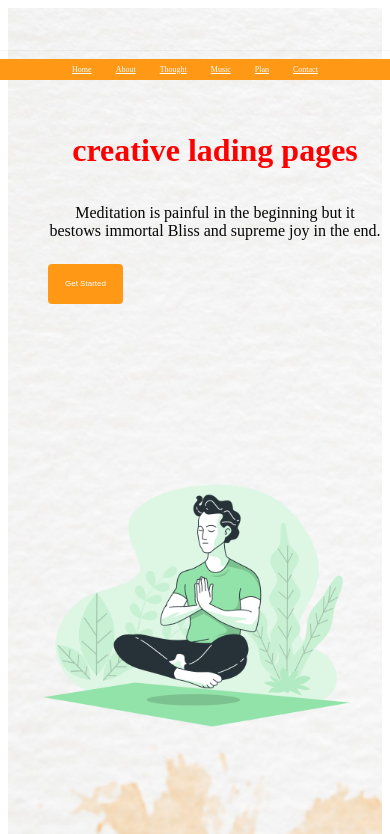
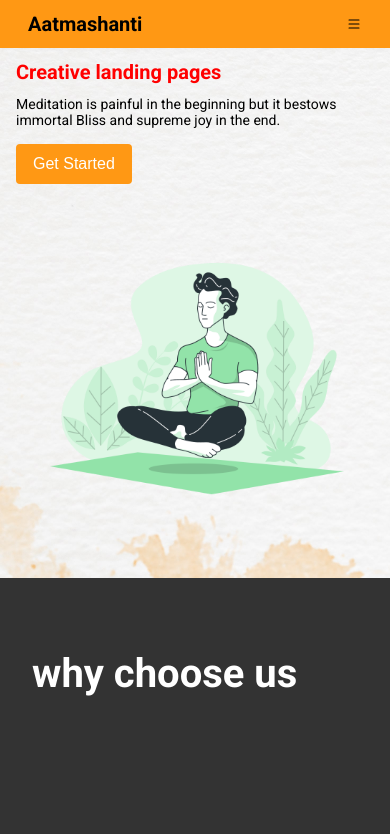
Before and after one commit to naveen-84/aatmashanti, a plain HTML site: page Home.html in a window 390 px wide. Shown: the top 834 px of the page. Drawn offline with nearby package versions, Linux system fonts and the light colour scheme; a web font is replaced by a local one.

Commit message:
cleanup changes and hamburger menu

```diff
--- a/Home.html
+++ b/Home.html
@@ -11,15 +11,24 @@
       href="https://cdns.cloudflare.com/ajax/libs/font-awesomw/5.15.2/css/all.min.css"
     />
 
+    <link rel="preconnect" href="https://fonts.googleapis.com" />
+    <link rel="preconnect" href="https://fonts.gstatic.com" crossorigin />
+    <link
+      href="https://fonts.googleapis.com/css2?family=Roboto:wght@100;400;700&display=swap"
+      rel="stylesheet"
+    />
+
     <!-- custom css file link  -->
     <link rel="stylesheet" href="style.css" />
   </head>
   <body>
     <!-- header section starts -->
-    <header>
+    <header class="">
+      <div class="container">
+        <h1>Aatmashanti</h1>
         <nav class="navbar">
           <ul>
-          <li><a href="Home.html">Home</a></li>
+            <li><a href="Home.html" class="active">Home</a></li>
             <li><a href="About.html">About</a></li>
             <li><a href="Thought.html">Thought</a></li>
             <li><a href="Music.html">Music</a></li>
@@ -27,14 +36,20 @@
             <li><a href="Contact.html">Contact</a></li>
           </ul>
         </nav>
+        <div id="hamburger_menu">
+          <img src="./Photo/list.svg" id="open_hamburger" />
+          <img src="./Photo/x-circle.svg" id="close_hamburger" />
+        </div>
+      </div>
     </header>
     <!-- header section ends -->
 
     <!-- home section starts -->
 
     <section class="home">
+      <article class="container">
         <div class="content">
-        <h1>creative lading pages</h1>
+          <h1>Creative landing pages</h1>
           <p>
             Meditation is painful in the beginning but it bestows immortal Bliss
             and supreme joy in the end.
@@ -44,6 +59,7 @@
         <div class="image">
           <img src="./Photo/Meditation-bro.png" alt="" />
         </div>
+      </article>
     </section>
 
     <!-- home section ends -->
@@ -72,13 +88,13 @@
           <p>subscribe us for latest updates</p>
           <form action="">
             <input type="email" placeholder="your email" />
-            <input type="sumit" class="btn" value="subscribe" />
+            <button type="submit" class="btn">Submit</button>
           </form>
         </div>
       </div>
-      <h1 class="credit">
-        created by <a href="#">Mr. Naveen Kaushik</a> | All rights reserved
-      </h1>
+      <p class="credit">
+        Created by <a href="#">Mr. Naveen Kaushik</a> | All rights reserved
+      </p>
     </footer>
 
     <!-- footer section end -->
@@ -86,6 +102,6 @@
     <!-- jquery cdn link -->
     <script src="https://cdnjs.cloudflare.com/ajax/libs/jquery/3.6.0/jquery.min.js"></script>
     <!-- custom js file link -->
-    <script src="js/script.js"></script>
+    <script src="script.js"></script>
   </body>
 </html>
--- a/script.js
+++ b/script.js
@@ -1,7 +1,53 @@
-$(document).ready(function(){
+document.addEventListener("DOMContentLoaded", () => {
+  let isMobile = false;
+  let isHamburgerMenuOpen = false;
 
-    $('#menu').click(function(){
-       $(this).toggleclass('fa-times');
-       $('.navbar').toggleclass('nav-toggle');
-    });
+  const toggleHeader = () => {
+    const hamburgerMenu = document.querySelector("#hamburger_menu");
+    const openHamburgerIcon = document.querySelector("#open_hamburger");
+    const closeHamburgerIcon = document.querySelector("#close_hamburger");
+    const navbar = document.querySelector("header .navbar");
+
+    const toggleHamburgerMenu = () => {
+      if (isHamburgerMenuOpen) {
+        openHamburgerIcon.style.display = "none";
+        closeHamburgerIcon.style.display = "block";
+        navbar.className = "navbar open";
+      } else {
+        openHamburgerIcon.style.display = "block";
+        closeHamburgerIcon.style.display = "none";
+        navbar.className = "navbar";
+      }
+    };
+
+    if (isMobile) {
+      hamburgerMenu.style.display = "block";
+      hamburgerMenu.addEventListener("click", () => {
+        if (isHamburgerMenuOpen) {
+          isHamburgerMenuOpen = false;
+        } else {
+          isHamburgerMenuOpen = true;
+        }
+        toggleHamburgerMenu();
+      });
+    } else {
+      hamburgerMenu.style.display = "none";
+    }
+    toggleHamburgerMenu();
+  };
+
+  const toggleIsMobile = () => {
+    if (window.innerWidth < 768) {
+      isMobile = true;
+    } else {
+      isMobile = false;
+    }
+  };
+
+  window.addEventListener("resize", (e) => {
+    toggleIsMobile();
+    toggleHeader();
+  });
+  toggleIsMobile();
+  toggleHeader();
 });
--- a/style.css
+++ b/style.css
@@ -6,24 +6,27 @@
 
 :root {
   --orange: #ff9814;
+  --dark: black;
+  --dark-2: #222;
+  --light: white;
 }
 
 *::selection {
   background: var(--orange);
-  color: #fff;
+  color: var(--light);
 }
 
-html {
-  overflow-x: hidden;
+body {
+  margin: 0;
+  font-family: "Roboto", sans-serif;
 }
 
+/* Button starts*/
 .btn {
   font-size: 1rem;
   padding: 0 16px;
   background: var(--orange);
-  color: #fff;
-  margin-top: 1rem;
-  margin-left: 5rem;
+  color: var(--light);
   cursor: pointer;
   height: 40px;
   display: flex;
@@ -36,32 +39,37 @@ html {
 }
 
 .btn:hover {
-  background: #333;
+  background: var(--dark);
+}
+/* Button ends */
+
+.container {
+  max-width: 1200px;
+  margin: 0 auto;
+  padding: 0 16px;
 }
 
 header {
-  position: fixed;
+  position: sticky;
   top: 0;
-  left: 3px;
+  left: 0;
   z-index: 1000;
-  background: #fff;
   box-shadow: 0 0.1rem 0.3rem rgba(0, 0, 0, 0.03);
   width: 100%;
+  background: var(--orange);
+  padding: 0.75rem;
 }
 
-header .heading {
-  font-size: 4rem;
-  color: #666;
-  padding: 2rem;
-  text-align: center;
+header h1 {
+  margin: 0;
+  font-size: 22px;
 }
 
-header #menu {
-  font-size: 4rem;
-  color: #666;
-  cursor: pointer;
-  margin: 1.5rem;
-  display: none;
+header .container {
+  display: flex;
+  align-items: center;
+  justify-content: space-between;
+  gap: 16px;
 }
 
 header .navbar ul {
@@ -69,8 +77,7 @@ header .navbar ul {
   align-items: center;
   justify-content: center;
   list-style: none;
-  background: var(--orange);
-  padding: 0.75rem;
+  margin: 0;
 }
 
 header .navbar ul li {
@@ -79,42 +86,56 @@ header .navbar ul li {
 
 header .navbar ul li a {
   font-size: 1rem;
-  color: #fff;
+  color: var(--light);
+  text-decoration: none;
 }
-header .navbar ul li a:hover {
-  color: #444;
+
+header .navbar ul li a:hover,
+header .navbar ul li a:active,
+header .navbar ul li a.active {
+  color: var(--dark);
 }
+
 .home {
-  min-height: 100vh;
-  display: flex;
-  align-items: center;
-  justify-content: space-around;
   background: url(./Photo/home-bg.jpg) no-repeat;
   background-size: cover;
   background-position: center;
   background-attachment: fixed;
-  flex-wrap: wrap;
+  padding: 16px 0;
 }
+
 .home .image {
-  flex: 1 1 40rem;
+  flex: 0 0 40%;
 }
+
 .home .image img {
   width: 100%;
 }
+
 .home .content {
-  flex: 1 1 40rem;
+  flex: 0 0 60%;
 }
+
 .home .content h1 {
-  font-size: 5rem;
-  margin-left: 5rem;
+  font-size: 4rem;
   color: rgb(255, 0, 0);
+  margin: 0 0 1rem 0;
+  line-height: 0.8;
 }
+
 .home .content p {
-  font-size: 2rem;
-  color: rgb(5, 5, 5);
-  padding: 1rem 0;
-  margin-left: 5rem;
+  font-size: 1.25rem;
+  margin: 0;
+  margin-bottom: 16px;
 }
+
+.home .container {
+  display: flex;
+  align-items: center;
+  justify-content: space-between;
+  gap: 16px;
+}
+
 .about {
   min-height: 100vh;
   display: flex;
@@ -340,27 +361,23 @@ header .navbar ul li a:hover {
 .footer .box-container form {
   display: flex;
   align-items: center;
+  gap: 8px;
 }
+
 .footer .box-container form input[type="email"] {
-  height: 4rem;
-  width: 20rem;
-  font-size: 1.7rem;
+  height: 40px;
   padding: 0 1rem;
+  display: flex;
+  align-items: center;
+  border-radius: 4px;
+  outline: none;
+  border: 1px solid transparent;
 }
 .footer .box-container form .btn {
-  margin-top: 0;
-  margin-left: 0;
-  height: 4rem;
-  width: 15rem;
-  font-size: 2rem;
-}
-.footer .box-container form .btn:hover {
-  color: #333;
-  background: #ccc;
+  width: fit-content;
 }
 .footer .credit {
-  font-size: 2rem;
-  background: #222;
+  background: var(--dark-2);
   text-align: center;
   color: #fff;
   padding: 2rem 1rem;
@@ -371,84 +388,43 @@ header .navbar ul li a:hover {
 }
 
 /* media queries */
+@media (max-width: 767px) {
+  header h1 {
+    font-size: 20px;
+  }
+  .navbar {
+    position: fixed;
+    width: 200px;
+    height: 100vh;
+    top: 34px;
+    right: -100%;
+    background-color: var(--orange);
+    transition: right 0.3s;
+    overflow-y: auto;
+    padding: 16px;
+  }
 
-@media (max-width: 768px) {
-  html {
-    font-size: 55%;
+  .navbar.open {
+    right: 0;
   }
-  .home .content {
-    text-align: center;
+
+  .navbar ul {
+    flex-direction: column;
   }
+
+  header .navbar ul li {
+    margin-bottom: 8px;
+  }
+
+  .home .container {
+    flex-direction: column;
+  }
+
   .home .content h1 {
-    font-size: 4rem;
+    font-size: 20px;
   }
-  .about .content h1 {
-    font-size: 4rem;
+
+  .home .content p {
+    font-size: 14px;
   }
 }
-
-@media (max-width: 500px) {
-  html {
-    font-size: 50%;
-  }
-  header {
-    display: flex;
-    align-items: center;
-    justify-content: space-between;
-    padding: 0 1.5rem;
-  }
-  header #menu {
-    display: block;
-  }
-  header .navbar {
-    position: fixed;
-    top: 6.2rem;
-    right: -120%;
-    right: 0;
-    height: 100%;
-    width: 100%;
-    border-top: 0.2rem solid rgba(0, 0, 0, 0.03);
-  }
-  header .navbar u1 {
-    height: 100%;
-    width: 100%;
-    flex-flow: column;
-    background: #fff;
-    padding-bottom: 15rem;
-  }
-  header .navbar u1 li {
-    text-align: center;
-    width: 100%;
-    margin: 1rem 0;
-  }
-  header .navbar u1 li a {
-    font-size: 4rem;
-    color: #333;
-    display: block;
-  }
-  header .navbar u1 li a:hover {
-    color: var(--orange);
-  }
-  .fa-times {
-    transform: rotate(180deg);
-  }
-  header .navbar.nav-toggle {
-    right: 0;
-  }
-  section {
-    padding-top: 5rem;
-  }
-  .footer .box-container .box:last-child {
-    text-align: center;
-  }
-  .footer .box-container .box:last-child p {
-    font-size: 1.5rem;
-  }
-  .footer .box-container .box:last-child form {
-    flex-flow: column;
-  }
-  .footer .box-container .box:last-child form .btn {
-    margin-top: 1rem;
-    width: 100%;
-  }
-}
```
Also changed, not shown: About.html (+15 -22 lines), Photo/list.svg (added), Photo/telephone.svg (added), Photo/x-circle.svg (added). Lines whose indentation alone changed are shown as unchanged.
